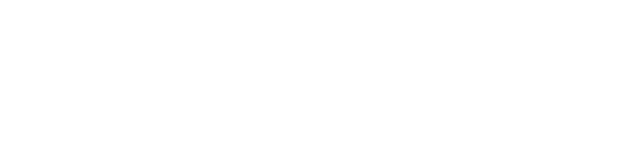
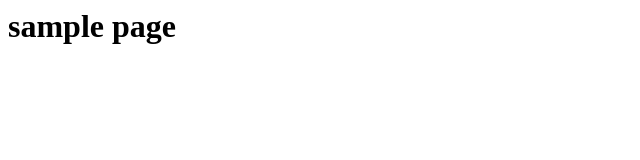
Before and after one commit to JpinVpJdisTeam/facility-reserve-api, a website: page public/index2.html in a window 1280 px wide. Shown: the whole page, without its empty margins (0-640 px from the left). Drawn offline with Linux system fonts and the light colour scheme.

Commit message:
デバッグ用に追加

```diff
--- a/public/index2.html
+++ b/public/index2.html
@@ -1 +1,5 @@
-<html></html>
+<html>
+<body>
+  <h1>sample page</h1>
+</body>
+</html>
```
